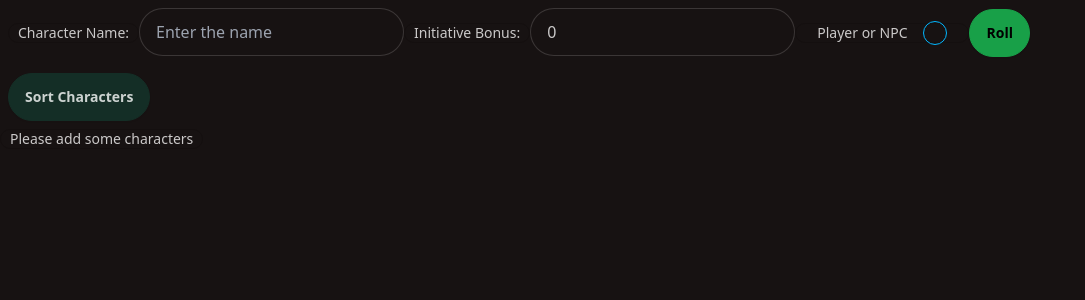
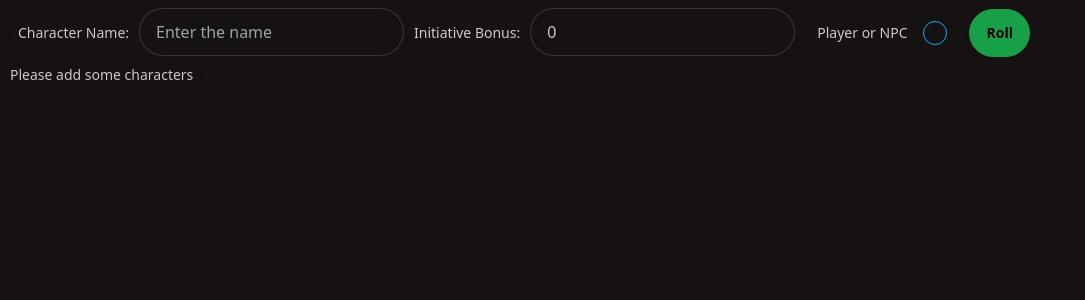
Before and after one commit to GeorgeSiougles/rf-init, a React (Vite) app: page / in a window 1280 px wide. Shown: the top 300 px of the page, without its empty margins (0-1085 px from the left). Built offline with nearby package versions, Linux system fonts and the light colour scheme; the HTML template or start-up script is replaced by a standard one.

Commit message:
Implement clear characters and display rounds

```diff
--- a/src/App.jsx
+++ b/src/App.jsx
@@ -4,9 +4,10 @@ import CharacterInput from './components/CharacterInput';
 import OrderedCharacters from './components/OrderedCharacters';
 import { useDispatch, useSelector } from 'react-redux';
 import {
+  endTurn,
   increaseIndex,
+  resetCharacters,
   resetIndex,
-  sortCharacters,
 } from './store/charactersSlice';
 
 function App() {
@@ -18,8 +19,8 @@ function App() {
 
   const [currentRound, setCurrentRound] = useState(1);
 
-  const handleSortCharacters = () => {
-    dispatch(sortCharacters());
+  const handleClearCharacters = () => {
+    dispatch(resetCharacters());
   };
 
   const handleEndTurn = () => {
@@ -28,35 +29,33 @@ function App() {
     } else {
       dispatch(resetIndex());
       setCurrentRound((prev) => prev + 1);
+      dispatch(endTurn());
     }
+    console.log('Rendered from App.jsx');
+    console.log('All characters:', characters);
   };
 
   return (
     <div className="flex flex-col">
       <div>
         <CharacterInput />
-        <button
-          onClick={handleSortCharacters}
-          className="btn btn-active btn-neutral m-2"
-        >
-          Sort Characters
-        </button>
       </div>
 
       {characters.length > 0 ? (
         <div>
-          <div className="badge">
-            Current Character: #{currentCharacterIndex}
-            Character name: {characters[currentCharacterIndex].name}
-            total length: {characters.length}
-          </div>
-          <div className="badge">Round Number #{currentRound}</div>
           <button
-            className="btn btn-active btn-neutral"
+            onClick={handleClearCharacters}
+            className="btn btn-outline btn-error m-2"
+          >
+            Clear characters
+          </button>
+          <button
+            className="btn btn-active btn-neutral m-2"
             onClick={handleEndTurn}
           >
             End turn
           </button>
+          <div className="badge">Round Number #{currentRound}</div>
           <OrderedCharacters characters={characters} />
         </div>
       ) : (
```
